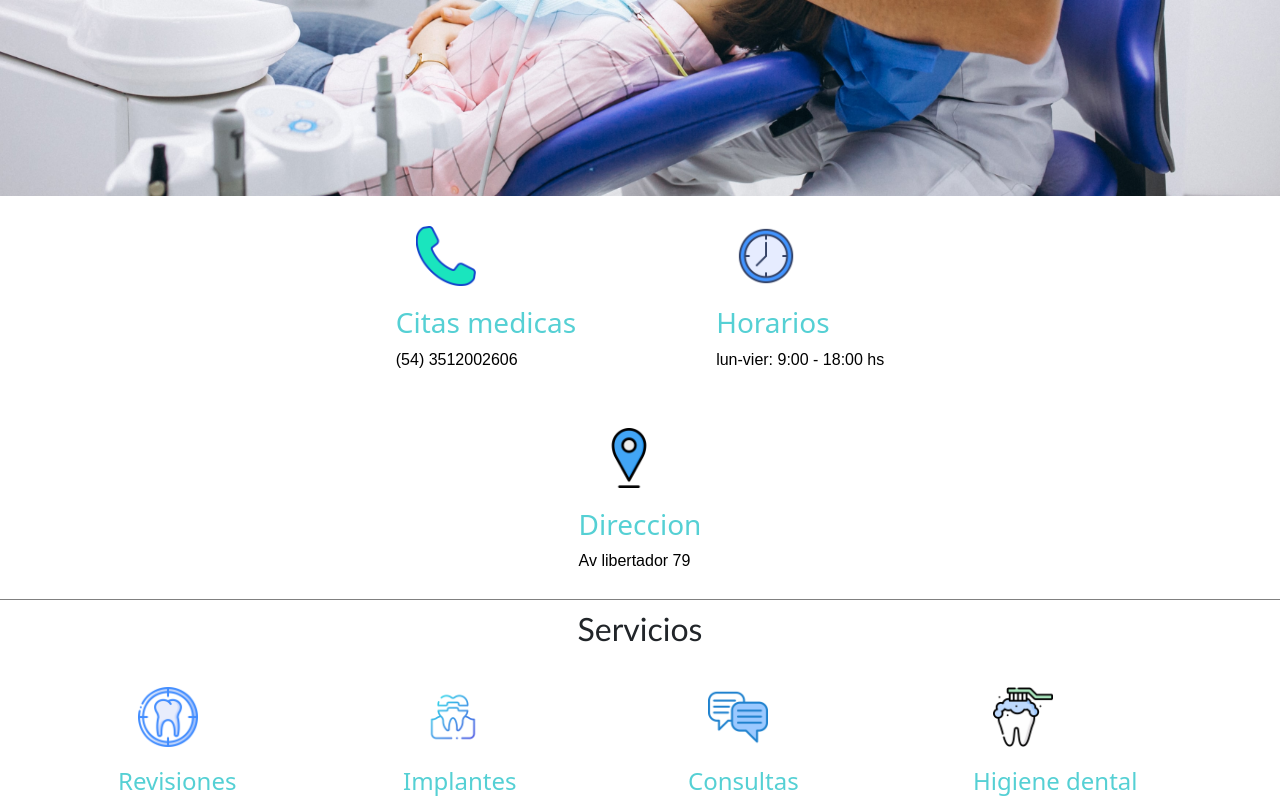
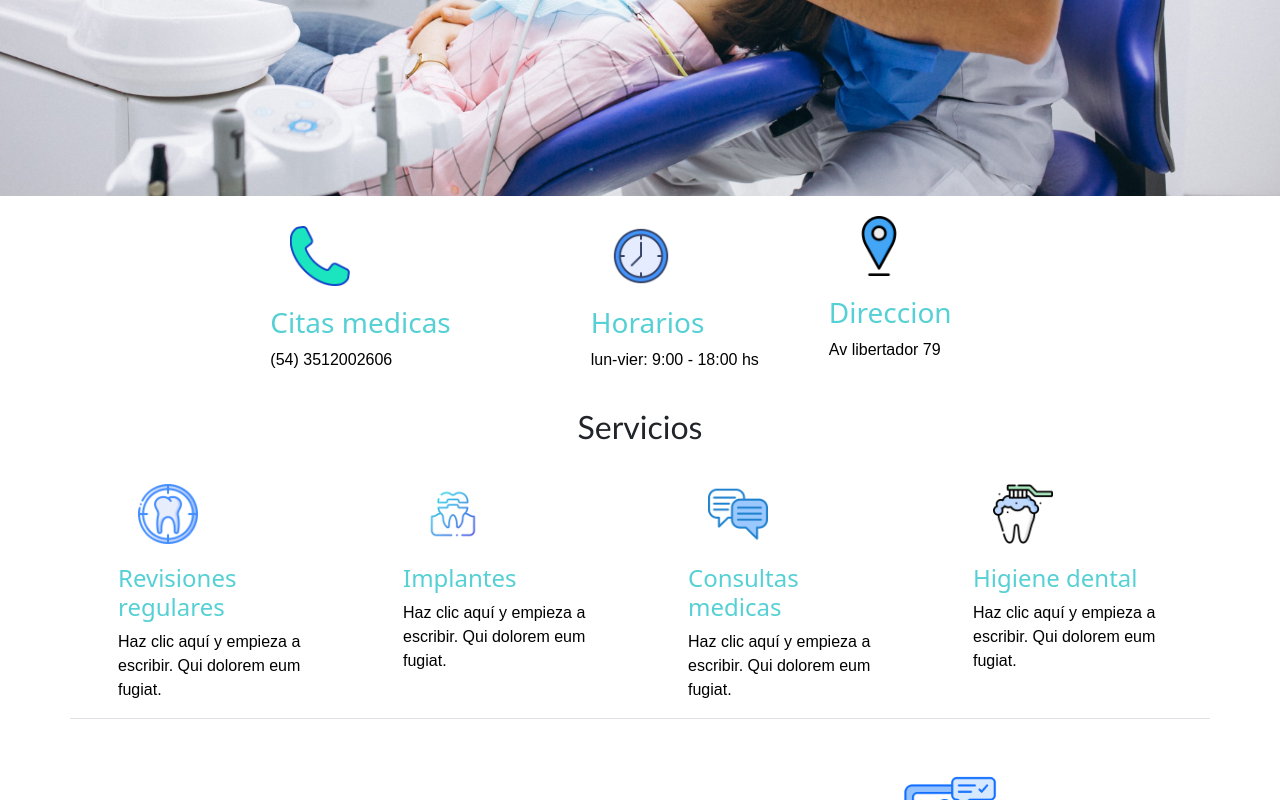
Before and after one commit to danielfranchi555/proyectoNumeroTres, a plain HTML site: page index.html in a window 1280 px wide. Shown: the part 524-1324 px from the top of the page. Drawn offline with nearby package versions, Linux system fonts and the light colour scheme; grey boxes are pictures that could not be loaded.

Commit message:
first commit

```diff
--- a/index.html
+++ b/index.html
@@ -88,16 +88,21 @@
         <h3 class="titulos">Horarios</h3>
         <p class="parrafos"> lun-vier: 9:00 - 18:00 hs</p>
         </div>
+        <div>
+          <img src="img/ubicacion (2).png" alt="" class="icono">
+     <h3 class="titulos">Direccion</h3>
+     <p class="parrafos"> Av libertador 79</p>
+     </div>
    </div>
 
-   <div class="main_dos">
+   <!-- <div class="main_dos">
        <div>
             <img src="img/ubicacion (2).png" alt="" class="icono">
        <h3 class="titulos">Direccion</h3>
        <p class="parrafos"> Av libertador 79</p>
        </div>
 
-   </div>
+   </div> -->
 
    <div class="subtitulo">
     <h2>Servicios</h2>
--- a/style.css
+++ b/style.css
@@ -32,15 +32,17 @@ h1{
     display: flex;
     justify-content:center;
     overflow: hidden;
+    flex-wrap: wrap;
+    margin-right: 10%;
 
 }
 
-.main_dos{
+/* .main_dos{
     display: flex;
     justify-content:center;
     border-bottom: 1px solid gray;
     padding: 10px;
-}
+} */
 
 
 .footer{
```
